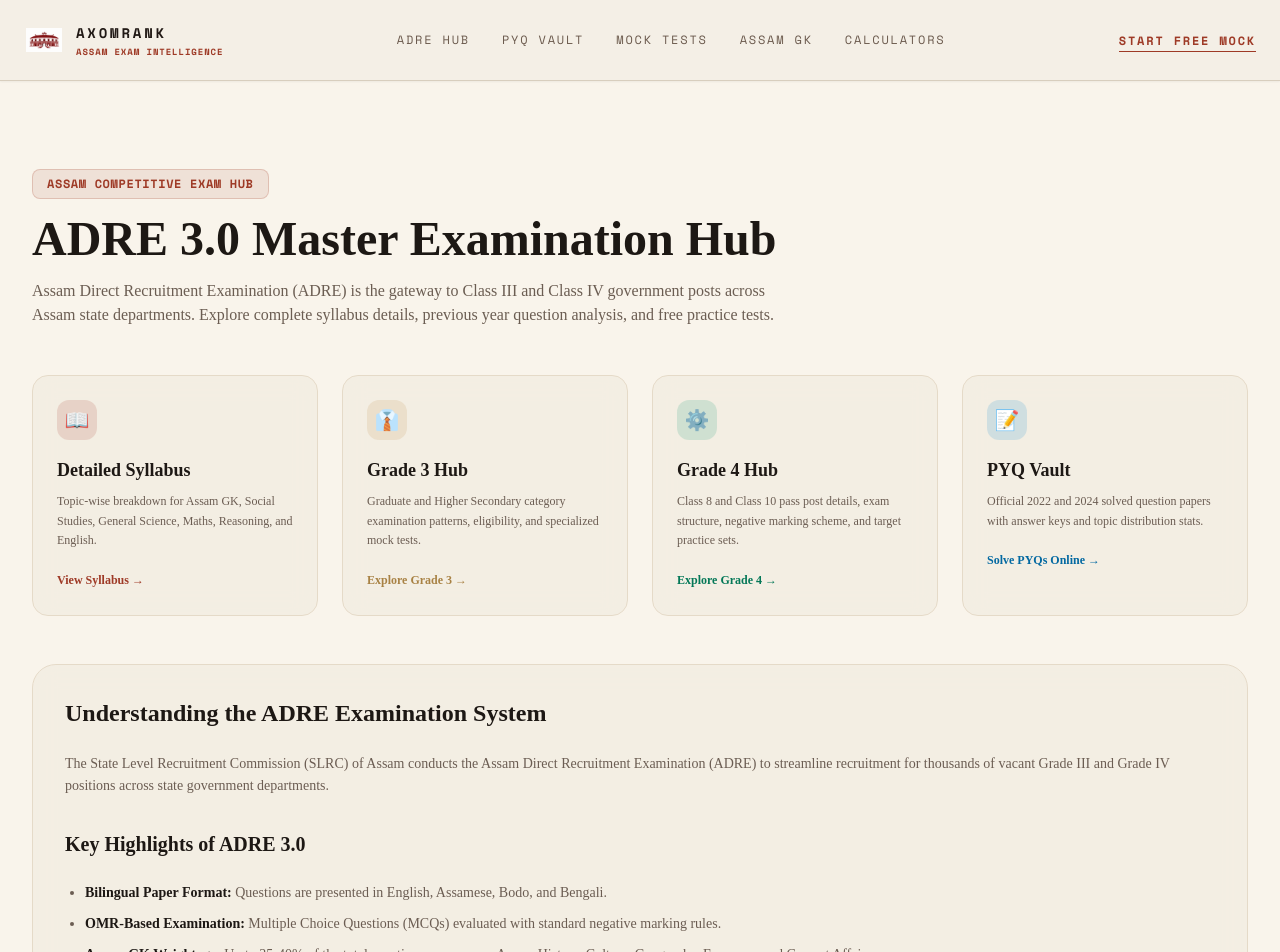
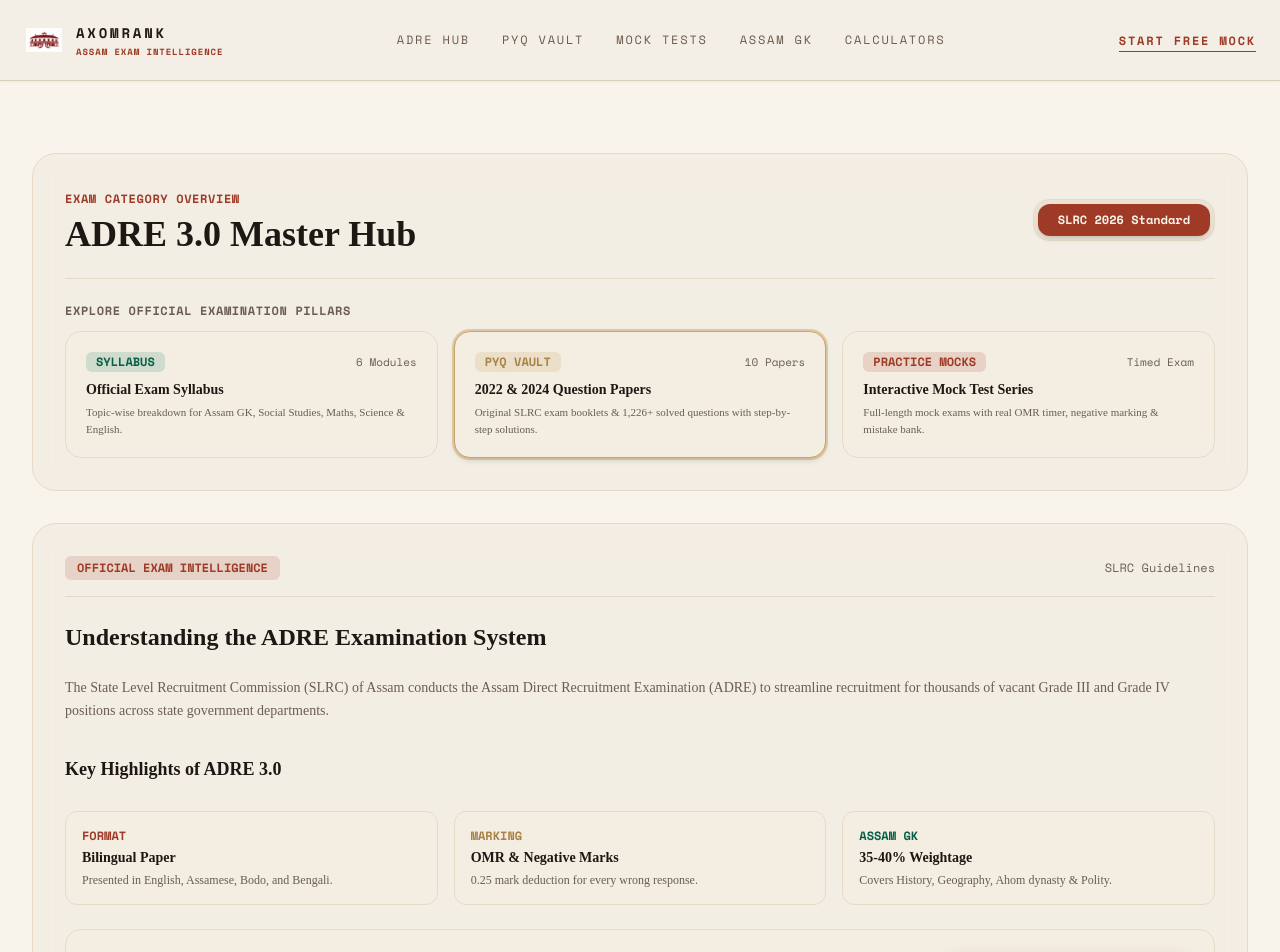
Before and after one commit to Angsumi/ADRE, a Next.js app: page /ADRE/adre in a window 1280 px wide. Shown: the top 952 px of the page. Built offline with nearby package versions, Linux system fonts and the light colour scheme.

Commit message:
Standardize Mock-Test card aesthetics & Golden Hour palette across all pages

```diff
--- a/src/app/adre/page.tsx
+++ b/src/app/adre/page.tsx
@@ -14,85 +14,122 @@
   ]);
 
   return (
-    <div className="max-w-7xl mx-auto px-4 sm:px-6 lg:px-8 py-10 space-y-12 bg-[#F9F4EB]">
+    <div className="max-w-7xl mx-auto px-4 sm:px-6 lg:px-8 py-10 space-y-8 bg-[#F9F4EB]">
       <script
         type="application/ld+json"
         dangerouslySetInnerHTML={{ __html: JSON.stringify(breadcrumbSchema) }}
       />
 
-      {/* Header */}
-      <header className="space-y-4 text-center sm:text-left">
-        <div className="inline-flex items-center space-x-2 text-xs font-mono font-bold uppercase tracking-wider text-[#9E3A26] bg-[#9E3A26]/10 px-3.5 py-1.5 rounded-lg border border-[#9E3A26]/20">
-          <span>Assam Competitive Exam Hub</span>
+      {/* Hero Hierarchical Container - Matching Mock Test Selector Aesthetics */}
+      <div className="glass-panel p-6 sm:p-8 rounded-3xl space-y-6">
+        <div className="flex flex-col sm:flex-row sm:items-center justify-between gap-4 border-b border-[#E5DAC8] pb-6">
+          <div>
+            <span className="text-xs font-mono font-bold text-[#9E3A26] uppercase tracking-wider">Exam Category Overview</span>
+            <h1 className="text-2xl sm:text-4xl font-extrabold text-[#1D1814] mt-1">ADRE 3.0 Master Hub</h1>
           </div>
-        <h1 className="text-3xl sm:text-5xl font-extrabold text-[#1D1814]">
-          ADRE 3.0 Master Examination Hub
-        </h1>
-        <p className="text-[#6B5D52] max-w-3xl leading-relaxed text-sm sm:text-base font-medium">
-          Assam Direct Recruitment Examination (ADRE) is the gateway to Class III and Class IV government posts across Assam state departments. Explore complete syllabus details, previous year question analysis, and free practice tests.
+
+          <div className="inline-flex bg-[#EBE2D4] p-1 rounded-2xl border border-[#E5DAC8]">
+            <span className="px-5 py-2 text-xs font-mono font-extrabold bg-[#9E3A26] text-[#F9F4EB] rounded-xl shadow-md">
+              SLRC 2026 Standard
+            </span>
+          </div>
+        </div>
+
+        {/* 3 Main Categories Grid styled exactly like Difficulty Tier Selector Cards */}
+        <div className="space-y-3">
+          <span className="text-xs font-mono font-bold text-[#6B5D52] uppercase tracking-wider block">
+            Explore Official Examination Pillars
+          </span>
+          <div className="grid grid-cols-1 sm:grid-cols-3 gap-4">
+            <Link
+              href="/adre/syllabus/"
+              className="p-5 rounded-2xl border border-[#E5DAC8] bg-[#F3EDE2] hover:border-[#C9A468] hover:shadow-md transition-all text-left group relative overflow-hidden"
+            >
+              <div className="flex items-center justify-between mb-1">
+                <span className="text-xs font-extrabold uppercase px-2.5 py-0.5 rounded-md bg-emerald-700/15 text-emerald-800 font-mono">
+                  Syllabus
+                </span>
+                <span className="text-[11px] text-[#6B5D52] font-mono">6 Modules</span>
+              </div>
+              <h3 className="text-sm font-bold text-[#1D1814] mt-2 group-hover:text-[#9E3A26]">
+                Official Exam Syllabus
+              </h3>
+              <p className="text-[11px] text-[#6B5D52] mt-1">
+                Topic-wise breakdown for Assam GK, Social Studies, Maths, Science & English.
               </p>
-      </header>
-
-      {/* Quick Navigation Cluster Cards */}
-      <section className="grid grid-cols-1 md:grid-cols-2 lg:grid-cols-4 gap-6">
-        <Link href="/adre/syllabus/" className="glass-panel p-6 rounded-2xl border-[#E5DAC8] hover:border-[#9E3A26] transition-all group">
-          <div className="w-10 h-10 rounded-xl bg-[#9E3A26]/15 text-[#9E3A26] flex items-center justify-center font-bold text-xl mb-4 group-hover:scale-105 transition-transform">
-            📖
-          </div>
-          <h2 className="text-lg font-bold text-[#1D1814] mb-2 group-hover:text-[#9E3A26]">Detailed Syllabus</h2>
-          <p className="text-xs text-[#6B5D52] leading-relaxed mb-4">
-            Topic-wise breakdown for Assam GK, Social Studies, General Science, Maths, Reasoning, and English.
-          </p>
-          <span className="text-xs text-[#9E3A26] font-bold">View Syllabus →</span>
             </Link>
 
-        <Link href="/adre/grade-3/" className="glass-panel p-6 rounded-2xl border-[#E5DAC8] hover:border-[#C9A468] transition-all group">
-          <div className="w-10 h-10 rounded-xl bg-[#C9A468]/20 text-[#A88244] flex items-center justify-center font-bold text-xl mb-4 group-hover:scale-105 transition-transform">
-            👔
+            <Link
+              href="/adre/previous-year-question-paper/"
+              className="p-5 rounded-2xl border border-[#C9A468] bg-[#F3EDE2] ring-2 ring-[#C9A468]/50 shadow-md transition-all text-left group relative overflow-hidden"
+            >
+              <div className="flex items-center justify-between mb-1">
+                <span className="text-xs font-extrabold uppercase px-2.5 py-0.5 rounded-md bg-[#C9A468]/20 text-[#A88244] font-mono">
+                  PYQ Vault
+                </span>
+                <span className="text-[11px] text-[#6B5D52] font-mono">10 Papers</span>
               </div>
-          <h2 className="text-lg font-bold text-[#1D1814] mb-2 group-hover:text-[#A88244]">Grade 3 Hub</h2>
-          <p className="text-xs text-[#6B5D52] leading-relaxed mb-4">
-            Graduate and Higher Secondary category examination patterns, eligibility, and specialized mock tests.
+              <h3 className="text-sm font-bold text-[#1D1814] mt-2 group-hover:text-[#9E3A26]">
+                2022 & 2024 Question Papers
+              </h3>
+              <p className="text-[11px] text-[#6B5D52] mt-1">
+                Original SLRC exam booklets & 1,226+ solved questions with step-by-step solutions.
               </p>
-          <span className="text-xs text-[#A88244] font-bold">Explore Grade 3 →</span>
             </Link>
 
-        <Link href="/adre/grade-4/" className="glass-panel p-6 rounded-2xl border-[#E5DAC8] hover:border-emerald-600 transition-all group">
-          <div className="w-10 h-10 rounded-xl bg-emerald-600/15 text-emerald-700 flex items-center justify-center font-bold text-xl mb-4 group-hover:scale-105 transition-transform">
-            ⚙️
+            <Link
+              href="/adre/mock-test/"
+              className="p-5 rounded-2xl border border-[#E5DAC8] bg-[#F3EDE2] hover:border-[#C9A468] hover:shadow-md transition-all text-left group relative overflow-hidden"
+            >
+              <div className="flex items-center justify-between mb-1">
+                <span className="text-xs font-extrabold uppercase px-2.5 py-0.5 rounded-md bg-[#9E3A26]/15 text-[#9E3A26] font-mono">
+                  Practice Mocks
+                </span>
+                <span className="text-[11px] text-[#6B5D52] font-mono">Timed Exam</span>
               </div>
-          <h2 className="text-lg font-bold text-[#1D1814] mb-2 group-hover:text-emerald-700">Grade 4 Hub</h2>
-          <p className="text-xs text-[#6B5D52] leading-relaxed mb-4">
-            Class 8 and Class 10 pass post details, exam structure, negative marking scheme, and target practice sets.
+              <h3 className="text-sm font-bold text-[#1D1814] mt-2 group-hover:text-[#9E3A26]">
+                Interactive Mock Test Series
+              </h3>
+              <p className="text-[11px] text-[#6B5D52] mt-1">
+                Full-length mock exams with real OMR timer, negative marking & mistake bank.
               </p>
-          <span className="text-xs text-emerald-700 font-bold">Explore Grade 4 →</span>
             </Link>
+          </div>
+        </div>
+      </div>
 
-        <Link href="/adre/previous-year-question-paper/" className="glass-panel p-6 rounded-2xl border-[#E5DAC8] hover:border-sky-600 transition-all group">
-          <div className="w-10 h-10 rounded-xl bg-sky-600/15 text-sky-700 flex items-center justify-center font-bold text-xl mb-4 group-hover:scale-105 transition-transform">
-            📝
+      {/* ADRE Exam Breakdown Article Card */}
+      <article className="glass-panel p-8 rounded-3xl space-y-6 text-[#1D1814] leading-relaxed text-sm border-[#E5DAC8]">
+        <div className="flex items-center justify-between border-b border-[#E5DAC8] pb-4">
+          <span className="px-3 py-1 bg-[#9E3A26]/15 text-[#9E3A26] text-xs font-mono font-bold rounded-md uppercase">
+            Official Exam Intelligence
+          </span>
+          <span className="text-xs text-[#6B5D52] font-mono">SLRC Guidelines</span>
         </div>
-          <h2 className="text-lg font-bold text-[#1D1814] mb-2 group-hover:text-sky-700">PYQ Vault</h2>
-          <p className="text-xs text-[#6B5D52] leading-relaxed mb-4">
-            Official 2022 and 2024 solved question papers with answer keys and topic distribution stats.
-          </p>
-          <span className="text-xs text-sky-700 font-bold">Solve PYQs Online →</span>
-        </Link>
-      </section>
 
-      {/* ADRE Exam Breakdown Article */}
-      <article className="glass-panel p-8 rounded-3xl space-y-6 text-[#1D1814] leading-relaxed text-sm">
         <h2 className="text-2xl font-bold text-[#1D1814]">Understanding the ADRE Examination System</h2>
         <p className="text-[#6B5D52]">
           The State Level Recruitment Commission (SLRC) of Assam conducts the Assam Direct Recruitment Examination (ADRE) to streamline recruitment for thousands of vacant Grade III and Grade IV positions across state government departments.
         </p>
 
-        <h3 className="text-xl font-bold text-[#1D1814] pt-2">Key Highlights of ADRE 3.0</h3>
-        <ul className="list-disc pl-5 space-y-2 text-[#6B5D52]">
-          <li><strong className="text-[#1D1814]">Bilingual Paper Format:</strong> Questions are presented in English, Assamese, Bodo, and Bengali.</li>
-          <li><strong className="text-[#1D1814]">OMR-Based Examination:</strong> Multiple Choice Questions (MCQs) evaluated with standard negative marking rules.</li>
-          <li><strong className="text-[#1D1814]">Assam GK Weightage:</strong> Up to 35-40% of the total question paper covers Assam History, Culture, Geography, Economy, and Current Affairs.</li>
-        </ul>
+        <h3 className="text-lg font-bold text-[#1D1814] pt-2">Key Highlights of ADRE 3.0</h3>
+        <div className="grid grid-cols-1 sm:grid-cols-3 gap-4 pt-1">
+          <div className="p-4 bg-[#F3EDE2] rounded-xl border border-[#E5DAC8]">
+            <span className="text-xs font-mono font-bold text-[#9E3A26] block uppercase">Format</span>
+            <span className="text-sm font-bold text-[#1D1814] mt-1 block">Bilingual Paper</span>
+            <p className="text-xs text-[#6B5D52] mt-1">Presented in English, Assamese, Bodo, and Bengali.</p>
+          </div>
+          <div className="p-4 bg-[#F3EDE2] rounded-xl border border-[#E5DAC8]">
+            <span className="text-xs font-mono font-bold text-[#A88244] block uppercase">Marking</span>
+            <span className="text-sm font-bold text-[#1D1814] mt-1 block">OMR & Negative Marks</span>
+            <p className="text-xs text-[#6B5D52] mt-1">0.25 mark deduction for every wrong response.</p>
+          </div>
+          <div className="p-4 bg-[#F3EDE2] rounded-xl border border-[#E5DAC8]">
+            <span className="text-xs font-mono font-bold text-emerald-800 block uppercase">Assam GK</span>
+            <span className="text-sm font-bold text-[#1D1814] mt-1 block">35-40% Weightage</span>
+            <p className="text-xs text-[#6B5D52] mt-1">Covers History, Geography, Ahom dynasty & Polity.</p>
+          </div>
+        </div>
 
         <div className="p-6 rounded-2xl bg-[#F3EDE2] border border-[#E5DAC8] flex flex-col sm:flex-row items-center justify-between gap-4 mt-6">
           <div>
--- a/src/app/tools/study-planner/page.tsx
+++ b/src/app/tools/study-planner/page.tsx
@@ -8,27 +8,27 @@
   const [targetExam, setTargetExam] = useState<string>('Grade 3');
 
   return (
-    <div className="max-w-4xl mx-auto px-4 sm:px-6 lg:px-8 py-10 space-y-10">
+    <div className="max-w-4xl mx-auto px-4 sm:px-6 lg:px-8 py-10 space-y-10 bg-[#F9F4EB]">
       <header className="text-center space-y-3">
-        <span className="text-xs font-semibold text-axom-red bg-axom-red/10 px-3 py-1 rounded-md">
+        <span className="text-xs font-mono font-bold text-[#9E3A26] bg-[#9E3A26]/10 px-3.5 py-1.5 rounded-lg border border-[#9E3A26]/20">
           Personalized Preparation Tool
         </span>
-        <h1 className="text-3xl sm:text-5xl font-extrabold text-white">
+        <h1 className="text-3xl sm:text-5xl font-extrabold text-[#1D1814]">
           30-Day ADRE Study Planner
         </h1>
-        <p className="text-slate-300 text-sm sm:text-base max-w-xl mx-auto">
+        <p className="text-[#6B5D52] text-sm sm:text-base max-w-xl mx-auto font-medium">
           Generate an optimized, high-yield study timetable tailored to your daily study hours and target exam category.
         </p>
       </header>
 
-      <div className="glass-panel p-6 sm:p-8 rounded-3xl space-y-6">
+      <div className="glass-panel p-6 sm:p-8 rounded-3xl space-y-6 border-[#E5DAC8]">
         <div className="grid grid-cols-1 sm:grid-cols-2 gap-6">
           <div>
-            <label className="block text-xs font-semibold text-slate-300 uppercase mb-2">Target Exam</label>
+            <label className="block text-xs font-mono font-bold text-[#6B5D52] uppercase mb-2">Target Exam</label>
             <select
               value={targetExam}
               onChange={(e) => setTargetExam(e.target.value)}
-              className="w-full bg-axom-navy border border-axom-border rounded-xl px-4 py-3 text-white text-sm focus:outline-none focus:border-axom-red"
+              className="w-full bg-[#F3EDE2] border border-[#E5DAC8] rounded-xl px-4 py-3 text-[#1D1814] text-sm focus:outline-none focus:border-[#9E3A26]"
             >
               <option value="Grade 3">ADRE Grade 3 (Graduate & HS)</option>
               <option value="Grade 4">ADRE Grade 4 (Class 8 & 10)</option>
@@ -36,37 +36,37 @@
           </div>
 
           <div>
-            <label className="block text-xs font-semibold text-slate-300 uppercase mb-2">Available Daily Study Hours</label>
+            <label className="block text-xs font-mono font-bold text-[#6B5D52] uppercase mb-2">Available Daily Study Hours</label>
             <input
               type="number"
               value={dailyHours}
               onChange={(e) => setDailyHours(Number(e.target.value))}
-              className="w-full bg-axom-navy border border-axom-border rounded-xl px-4 py-3 text-white text-sm focus:outline-none focus:border-axom-red"
+              className="w-full bg-[#F3EDE2] border border-[#E5DAC8] rounded-xl px-4 py-3 text-[#1D1814] text-sm focus:outline-none focus:border-[#9E3A26]"
             />
           </div>
         </div>
 
         {/* Timetable Schedule Breakdown */}
-        <div className="bg-axom-navy border border-axom-border p-6 rounded-2xl space-y-4">
-          <h3 className="text-base font-bold text-white border-b border-axom-border pb-3">Recommended Daily Allocation ({dailyHours} Hours)</h3>
+        <div className="bg-[#F3EDE2] border border-[#E5DAC8] p-6 rounded-2xl space-y-4">
+          <h3 className="text-base font-bold text-[#1D1814] border-b border-[#E5DAC8] pb-3 font-mono">Recommended Daily Allocation ({dailyHours} Hours)</h3>
 
           <div className="grid grid-cols-1 sm:grid-cols-3 gap-4">
-            <div className="bg-axom-card p-4 rounded-xl space-y-1">
-              <span className="text-xs font-bold text-axom-red">Assam GK & Social Studies</span>
-              <p className="text-xl font-bold text-white">{(dailyHours * 0.4).toFixed(1)} hrs/day</p>
-              <p className="text-[11px] text-slate-400">Assam History, Geography, Culture & Polity notes.</p>
+            <div className="bg-[#F9F4EB] border border-[#E5DAC8] p-4 rounded-xl space-y-1">
+              <span className="text-xs font-mono font-bold text-[#9E3A26]">Assam GK & Social Studies</span>
+              <p className="text-xl font-mono font-bold text-[#1D1814]">{(dailyHours * 0.4).toFixed(1)} hrs/day</p>
+              <p className="text-[11px] text-[#6B5D52]">Assam History, Geography, Culture & Polity notes.</p>
             </div>
 
-            <div className="bg-axom-card p-4 rounded-xl space-y-1">
-              <span className="text-xs font-bold text-axom-gold">Maths & Reasoning</span>
-              <p className="text-xl font-bold text-white">{(dailyHours * 0.35).toFixed(1)} hrs/day</p>
-              <p className="text-[11px] text-slate-400">Numerical shortcuts, series drills & practice sets.</p>
+            <div className="bg-[#F9F4EB] border border-[#E5DAC8] p-4 rounded-xl space-y-1">
+              <span className="text-xs font-mono font-bold text-[#A88244]">Maths & Reasoning</span>
+              <p className="text-xl font-mono font-bold text-[#1D1814]">{(dailyHours * 0.35).toFixed(1)} hrs/day</p>
+              <p className="text-[11px] text-[#6B5D52]">Numerical shortcuts, series drills & practice sets.</p>
             </div>
 
-            <div className="bg-axom-card p-4 rounded-xl space-y-1">
-              <span className="text-xs font-bold text-emerald-400">Mock Tests & Revision</span>
-              <p className="text-xl font-bold text-white">{(dailyHours * 0.25).toFixed(1)} hrs/day</p>
-              <p className="text-[11px] text-slate-400">Attempting full mocks and reviewing Mistake Bank.</p>
+            <div className="bg-[#F9F4EB] border border-[#E5DAC8] p-4 rounded-xl space-y-1">
+              <span className="text-xs font-mono font-bold text-emerald-800">Mock Tests & Revision</span>
+              <p className="text-xl font-mono font-bold text-[#1D1814]">{(dailyHours * 0.25).toFixed(1)} hrs/day</p>
+              <p className="text-[11px] text-[#6B5D52]">Attempting full mocks and reviewing Mistake Bank.</p>
             </div>
           </div>
         </div>
@@ -74,7 +74,7 @@
         <div className="text-center pt-2">
           <Link
             href="/adre/mock-test/"
-            className="inline-block px-8 py-3 bg-axom-red hover:bg-axom-redDark text-white text-xs font-bold rounded-xl shadow-lg"
+            className="btn-ahom-primary inline-block text-xs"
           >
             Start Day 1 Mock Practice →
           </Link>
```
Also changed, not shown: src/app/assam-gk/page.tsx (+71 -43 lines), src/app/tools/eligibility-checker/page.tsx (+24 -24 lines). Lines whose indentation alone changed are shown as unchanged.
